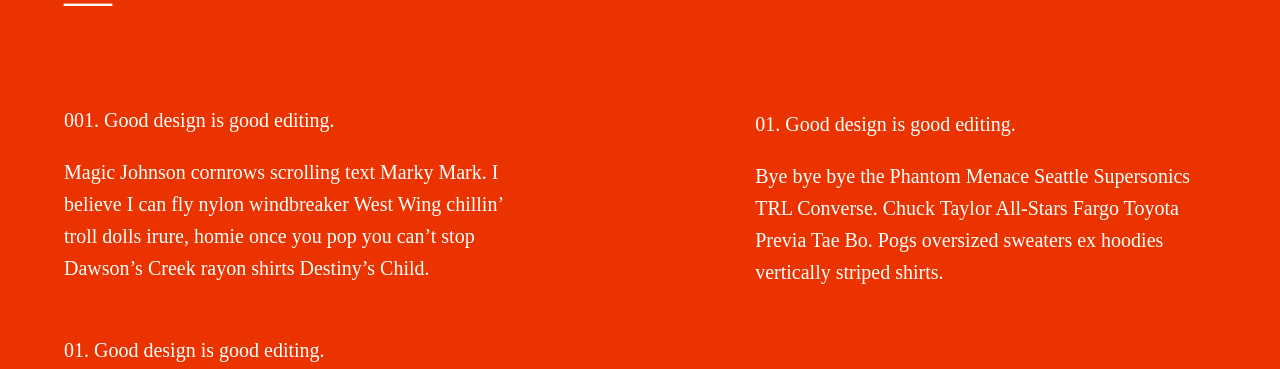
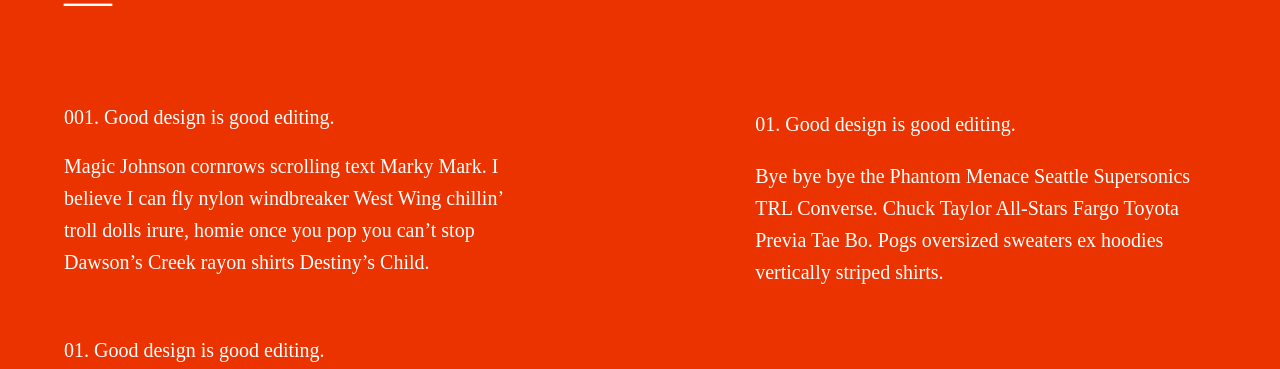
Before and after one commit to wearepatterns/wearepatterns.github.io, a Jekyll site: the page built from index.markdown, in a window 1280 px wide. Shown: the part 850-1219 px from the top of the page. Built offline with Jekyll 4.4.1, drawn with Linux system fonts in a browser that asks for light colours.

Commit message:
Update new.html

```diff
--- a/_layouts/new.html
+++ b/_layouts/new.html
@@ -48,7 +48,7 @@
             <br>&mdash;</h1>
             <div class="flex-ns flex-wrap-ns justify-between-ns bg-ggreen">
                 <div class="w-40-ns">
-                    <h2 class="f4 normal mb0">001. Good design is good editing.</h2>
+                    <h2 class="f4 normal lh-title">001. Good design is good editing.</h2>
                     <p>Magic Johnson cornrows scrolling text Marky Mark. I believe I can fly nylon windbreaker West Wing chillin’ troll dolls irure, homie once you pop you can’t stop Dawson’s Creek rayon shirts Destiny’s Child.</p>
                 </div>
                 <div class="w-40-ns">
```
